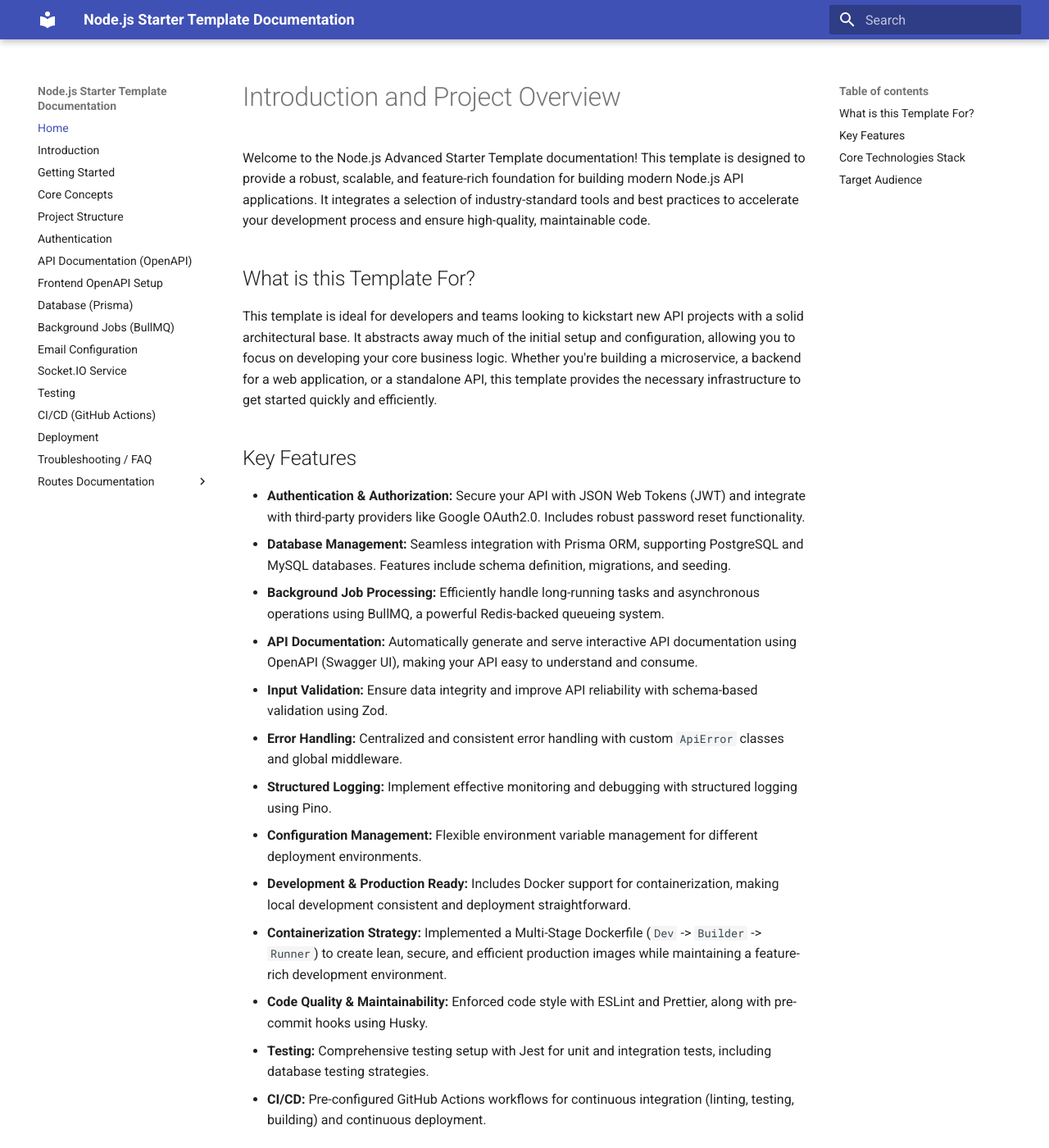
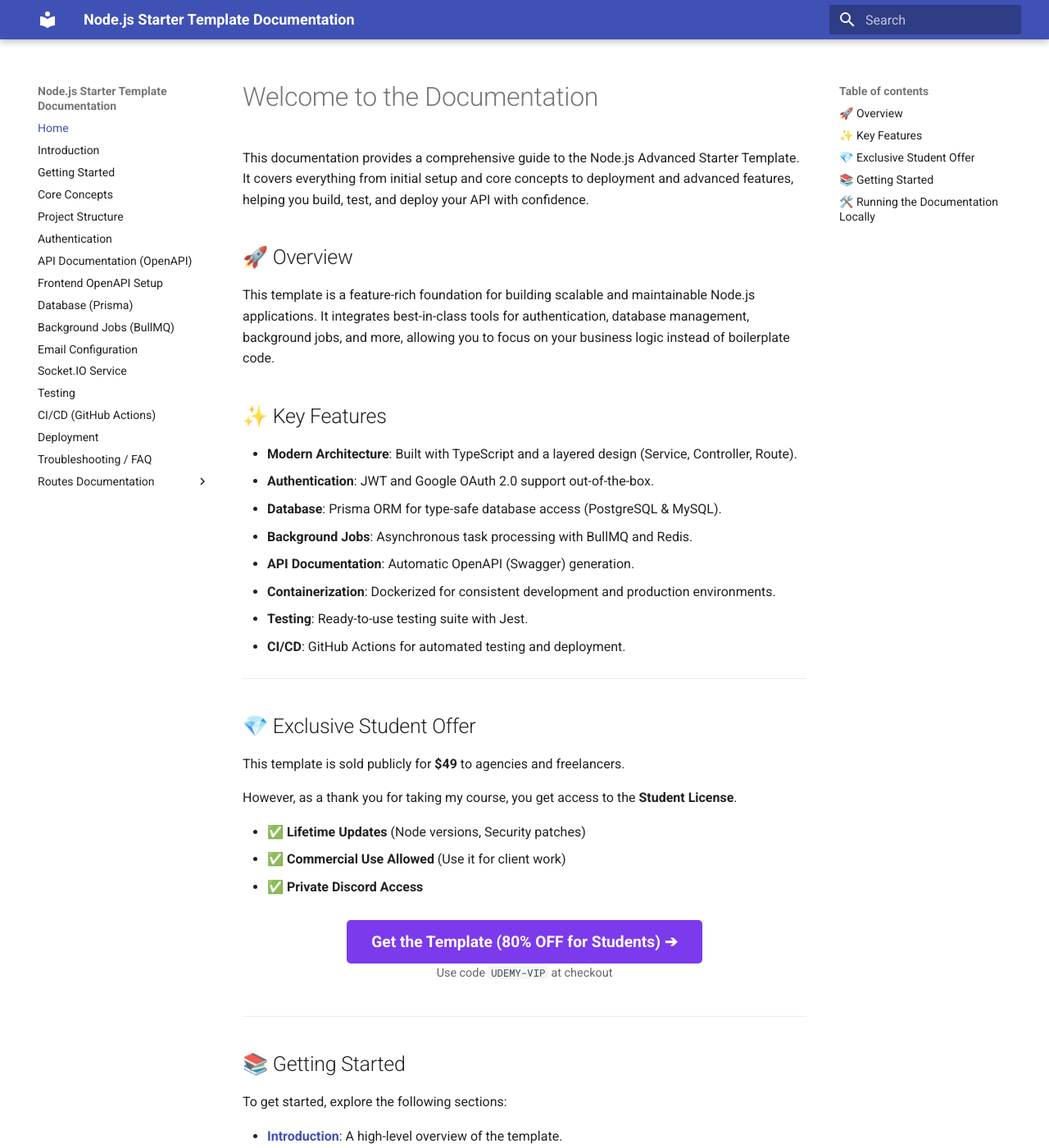
Before and after one commit to aymenkani/nodejs-starter-template-lv1, an MkDocs documentation site: the page built from documentation/docs/index.md, in a window 1280 px wide and 1400 px high. Shown: the whole window at 82% size. Built offline with MkDocs 1.6.1 and Material for MkDocs 9.7.7, drawn with Linux system fonts in a browser that asks for light colours; comment, search, counter and statistics services are not loaded; some of the changed text lies outside the part shown.

Commit message:
checkpoint

````diff
--- a/documentation/docs/index.md
+++ b/documentation/docs/index.md
@@ -1,58 +1,71 @@
 
+# Welcome to the Documentation
 
+This documentation provides a comprehensive guide to the Node.js Advanced Starter Template. It covers everything from initial setup and core concepts to deployment and advanced features, helping you build, test, and deploy your API with confidence.
 
+## 🚀 Overview
 
+This template is a feature-rich foundation for building scalable and maintainable Node.js applications. It integrates best-in-class tools for authentication, database management, background jobs, and more, allowing you to focus on your business logic instead of boilerplate code.
 
+## ✨ Key Features
 
+- **Modern Architecture**: Built with TypeScript and a layered design (Service, Controller, Route).
+- **Authentication**: JWT and Google OAuth 2.0 support out-of-the-box.
+- **Database**: Prisma ORM for type-safe database access (PostgreSQL & MySQL).
+- **Background Jobs**: Asynchronous task processing with BullMQ and Redis.
+- **API Documentation**: Automatic OpenAPI (Swagger) generation.
+- **Containerization**: Dockerized for consistent development and production environments.
+- **Testing**: Ready-to-use testing suite with Jest.
+- **CI/CD**: GitHub Actions for automated testing and deployment.
 
+---
 
-# Introduction and Project Overview
+## 💎 Exclusive Student Offer
 
+This template is sold publicly for **$49** to agencies and freelancers.
 
-Welcome to the Node.js Advanced Starter Template documentation! This template is designed to provide a robust, scalable, and feature-rich foundation for building modern Node.js API applications. It integrates a selection of industry-standard tools and best practices to accelerate your development process and ensure high-quality, maintainable code.
+However, as a thank you for taking my course, you get access to the **Student License**.
 
-## What is this Template For?
+* ✅ **Lifetime Updates** (Node versions, Security patches)
+* ✅ **Commercial Use Allowed** (Use it for client work)
+* ✅ **Private Discord Access**
 
-This template is ideal for developers and teams looking to kickstart new API projects with a solid architectural base. It abstracts away much of the initial setup and configuration, allowing you to focus on developing your core business logic. Whether you're building a microservice, a backend for a web application, or a standalone API, this template provides the necessary infrastructure to get started quickly and efficiently.
+<div style="text-align: center; margin: 40px 0;">
+  <a href="https://gumroad.com/YOUR-LINK-HERE" style="background-color: #7c3aed; color: white; padding: 15px 30px; border-radius: 5px; text-decoration: none; font-weight: bold; font-size: 1.2em;">
+    Get the Template (80% OFF for Students) ➔
+  </a>
+  <p style="margin-top: 10px; font-size: 0.9em; color: #666;">
+    Use code <code>UDEMY-VIP</code> at checkout
+  </p>
+</div>
 
-## Key Features
+---
 
-*   **Authentication & Authorization:** Secure your API with JSON Web Tokens (JWT) and integrate with third-party providers like Google OAuth2.0. Includes robust password reset functionality.
-*   **Database Management:** Seamless integration with Prisma ORM, supporting PostgreSQL and MySQL databases. Features include schema definition, migrations, and seeding.
-*   **Background Job Processing:** Efficiently handle long-running tasks and asynchronous operations using BullMQ, a powerful Redis-backed queueing system.
-*   **API Documentation:** Automatically generate and serve interactive API documentation using OpenAPI (Swagger UI), making your API easy to understand and consume.
-*   **Input Validation:** Ensure data integrity and improve API reliability with schema-based validation using Zod.
-*   **Error Handling:** Centralized and consistent error handling with custom `ApiError` classes and global middleware.
-*   **Structured Logging:** Implement effective monitoring and debugging with structured logging using Pino.
-*   **Configuration Management:** Flexible environment variable management for different deployment environments.
-*   **Development & Production Ready:** Includes Docker support for containerization, making local development consistent and deployment straightforward.
-*   **Containerization Strategy:** Implemented a Multi-Stage Dockerfile (`Dev` -> `Builder` -> `Runner`) to create lean, secure, and efficient production images while maintaining a feature-rich development environment.
-*   **Code Quality & Maintainability:** Enforced code style with ESLint and Prettier, along with pre-commit hooks using Husky.
-*   **Testing:** Comprehensive testing setup with Jest for unit and integration tests, including database testing strategies.
-*   **CI/CD:** Pre-configured GitHub Actions workflows for continuous integration (linting, testing, building) and continuous deployment.
+## 📚 Getting Started
 
-## Core Technologies Stack
+To get started, explore the following sections:
 
-*   **Runtime:** Node.js
-*   **Web Framework:** Express.js
-*   **Language:** TypeScript
-*   **ORM:** Prisma
-*   **Authentication:** Passport.js (JWT, Google OAuth2.0)
-*   **Job Queue:** BullMQ (with Redis)
-*   **API Documentation:** OpenAPI (Swagger UI)
-*   **Validation:** Zod
-*   **Logging:** Pino
-*   **Containerization:** Docker
-*   **Testing:** Jest
-*   **Code Quality:** ESLint, Prettier, Husky
-*   **CI/CD:** GitHub Actions
+- **[Introduction](introduction.md)**: A high-level overview of the template.
+- **[Core Concepts](core-concepts.md)**: Understand the foundational principles of the architecture.
+- **[Getting Started](getting-started.md)**: A step-by-step guide to setting up your project.
 
-## Target Audience
+## 🛠️ Running the Documentation Locally
 
-This template is designed for:
+You can run this documentation site on your local machine to have a live-reloading server for easy browsing.
 
-*   **Backend Developers:** Who want a modern, opinionated Node.js API boilerplate.
-*   **Full-stack Developers:** Looking for a robust backend foundation to pair with their frontend applications.
-*   **Teams:** Aiming for consistency and best practices across their Node.js projects.
+1.  **Navigate to the `documentation` directory:**
+    ```bash
+    cd documentation
+    ```
 
-By leveraging this template, you can significantly reduce setup time and focus on delivering value faster, with confidence in the underlying architecture.
+2.  **Install dependencies:**
+    ```bash
+    pip install -r requirements.txt
+    ```
+
+3.  **Start the server:**
+    ```bash
+    mkdocs serve
+    ```
+
+The site will be available at `http://127.0.0.1:8000`.
````
